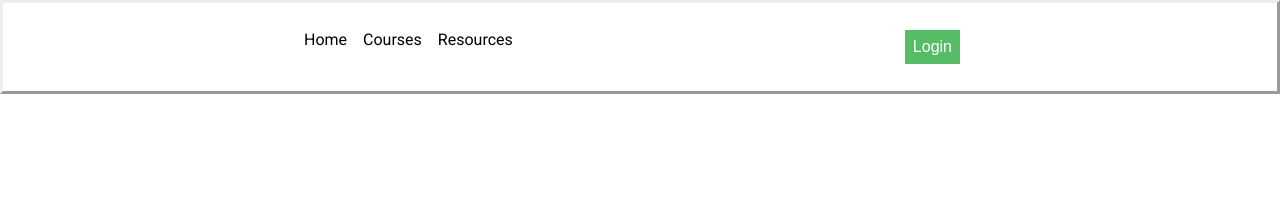
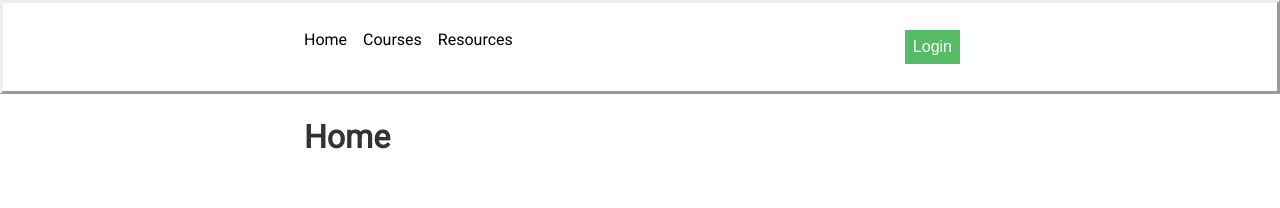
Before and after one commit to SidePrjct-FinLit/For-Your-Investments, a Next.js app: page / in a window 1280 px wide. Shown: the top 208 px of the page. Built offline with nearby package versions, Linux system fonts and the light colour scheme.

Commit message:
apply layout to home

```diff
--- a/components/layout.js
+++ b/components/layout.js
@@ -1,8 +1,9 @@
 import Head from 'next/head'
 import Header from './header'
 import 'fontsource-roboto';
+import { Children } from 'react';
 
-function Layout() {
+function Layout({children}) {
   return (
     <>
       <Head>
@@ -13,7 +14,7 @@ function Layout() {
       <Header/>
 
       <main>
-        <div className="container"></div>
+        <div className="container">{children}</div>
       </main>
 
       <style jsx>{`
--- a/pages/_app.js
+++ b/pages/_app.js
@@ -1,7 +1,12 @@
 import '../styles/globals.css'
+import Layout from '../components/layout'
 
 function MyApp({ Component, pageProps }) {
-  return <Component {...pageProps} />
+  return (
+    <Layout>
+      <Component {...pageProps} />
+    </Layout>
+  )
 }
 
 export default MyApp
--- a/pages/index.js
+++ b/pages/index.js
@@ -2,8 +2,6 @@ import Layout from '../components/layout'
 
 export default function Home() {
     return (
-        <Layout>
-        <h1>Home</h1>
-        </Layout>
+          <h1>Home</h1>
     )
 }
```
